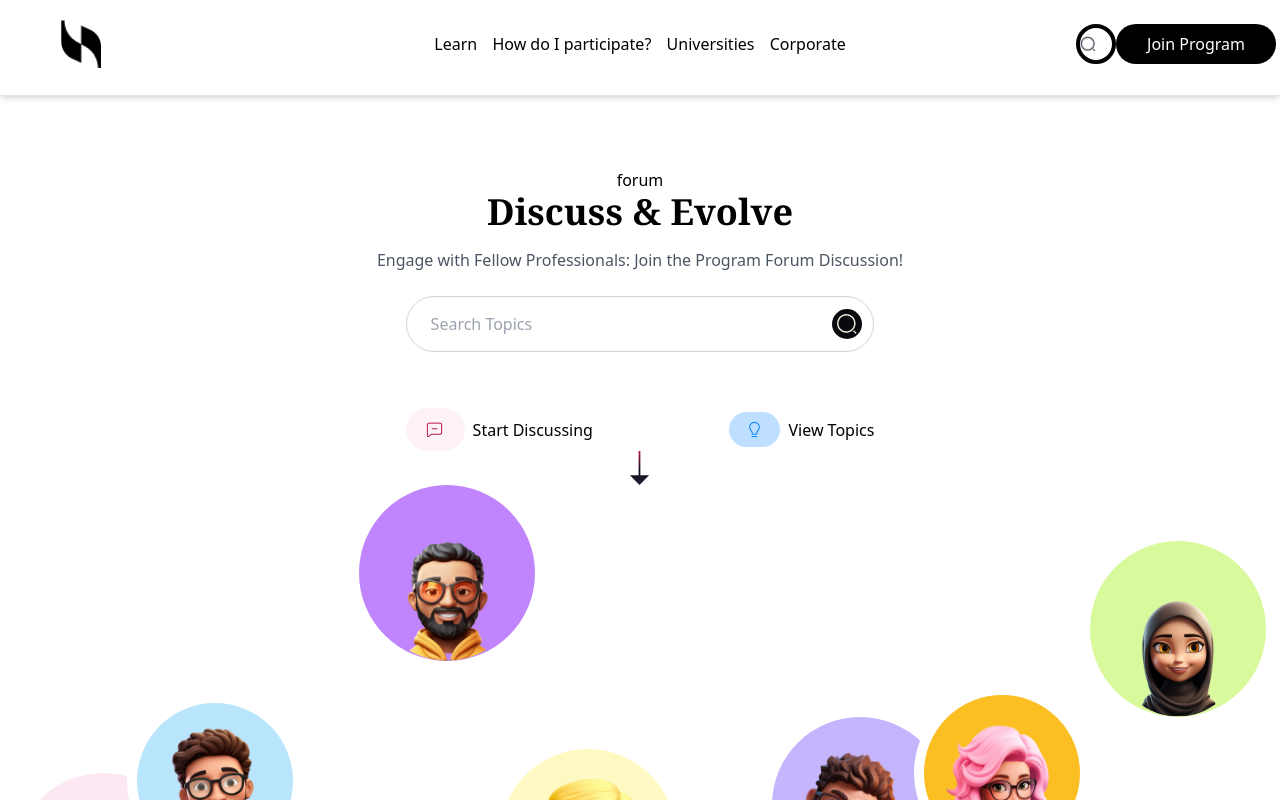
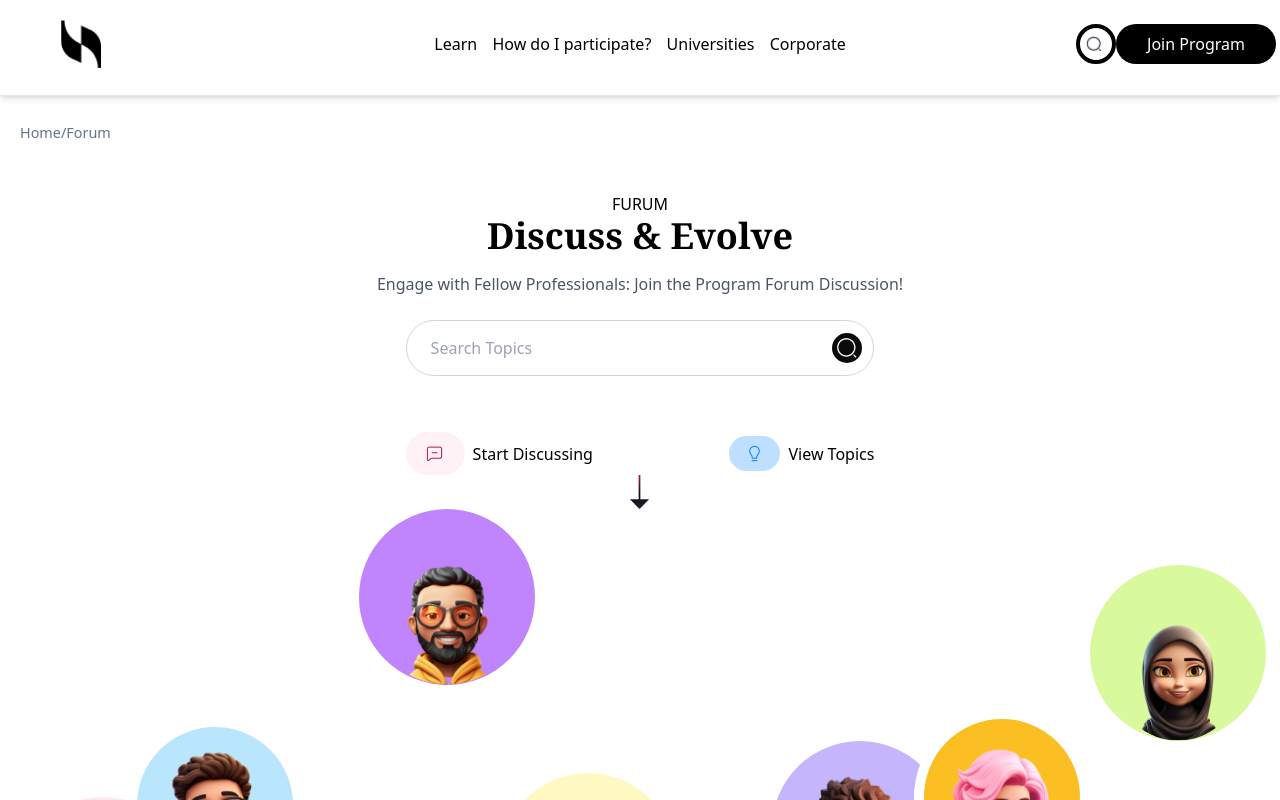
Before and after one commit to vishnukp1/Forum_discussion_react, a React (Vite) app: page / in a window 1280 px wide. Shown: the top 800 px of the page. Built offline with nearby package versions, Linux system fonts and the light colour scheme.

Commit message:
feat:set text size in forumscreen

```diff
--- a/src/cores/app-header/Header.jsx
+++ b/src/cores/app-header/Header.jsx
@@ -25,7 +25,7 @@ const Header = () => {
           </a>
         </div>
         <div className="col-span-12 sm:col-start-11 sm:col-span-2 lg:ml-[-1rem] xs:mt-[-8rem] xs:ml-44 sm:ml-[2rem] md:col-start-10 md:col-span-3 md:mr-1 flex items-center justify-center sm:justify-end mt-4 sm:mt-0 lg:space-x-0 space-x-4">
-          <button className="xl:w-10 xl:h-10 lg:w-12  md:w-24 lg:h-12 rounded-full md:hidden lg:flex lg:pl-0 xs:h-9 xs:pr-1 xl:block border-[0.3rem] border-solid border-black flex items-center justify-center pl-[0.4rem]">
+          <button className="xl:w-10 xl:h-10 lg:w-12  md:w-24 lg:h-12 rounded-full md:hidden lg:flex lg:pl-[.4rem] xs:h-9 xs:pr-1 xl:block border-[0.3rem] border-solid border-black flex items-center justify-center pl-[0.4rem]">
             <img src={SEARCH_NORMAL} alt="img" className="w-4 h-4 " />
           </button>
           <Button className="bg-black text-white px-4 py-2 lg:w-[10rem] md:w-[15rem] rounded-full text-sm sm:text-base">
--- a/src/pages/home/components/ForumScreen.jsx
+++ b/src/pages/home/components/ForumScreen.jsx
@@ -18,12 +18,13 @@ import { topics } from "../../../data/data";
 const ForumScreen = () => {
   return (
     <div className="min-h-screen  bg-white">
+      <span className="ml-5 text-slate-500 text-[.9rem]">Home/Forum</span>
       <main className=" py-12">
         <div className="text-center mb-6 xs:mx-8 ">
 
            {/*FORUM SESSION */}
 
-          <span className="">forum</span>
+          <span className="">FURUM</span>
           <h1 className="text-4xl font-bold font-serif">Discuss & Evolve</h1>
           <p className="mt-4 text-gray-600">
             Engage with Fellow Professionals: Join the Program Forum Discussion!
```
